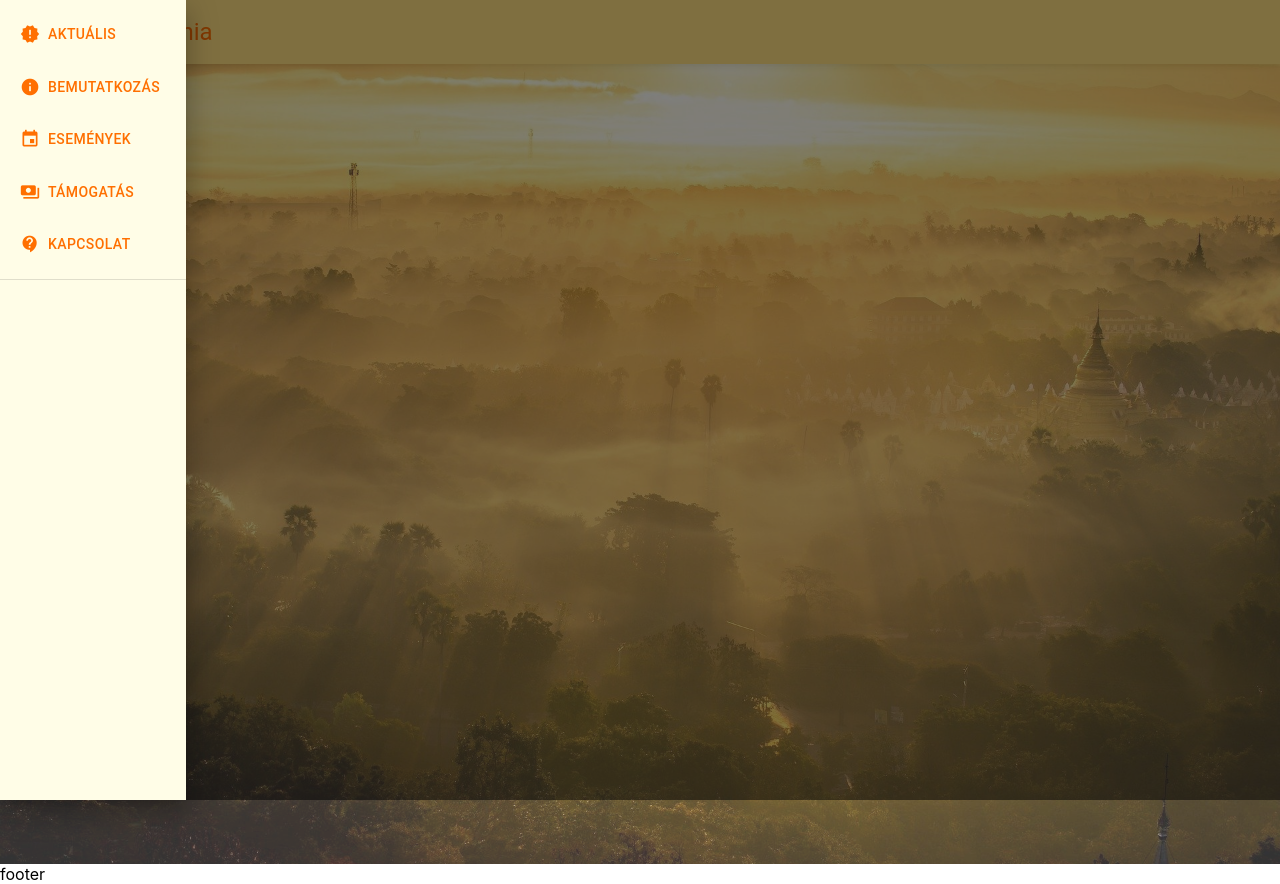
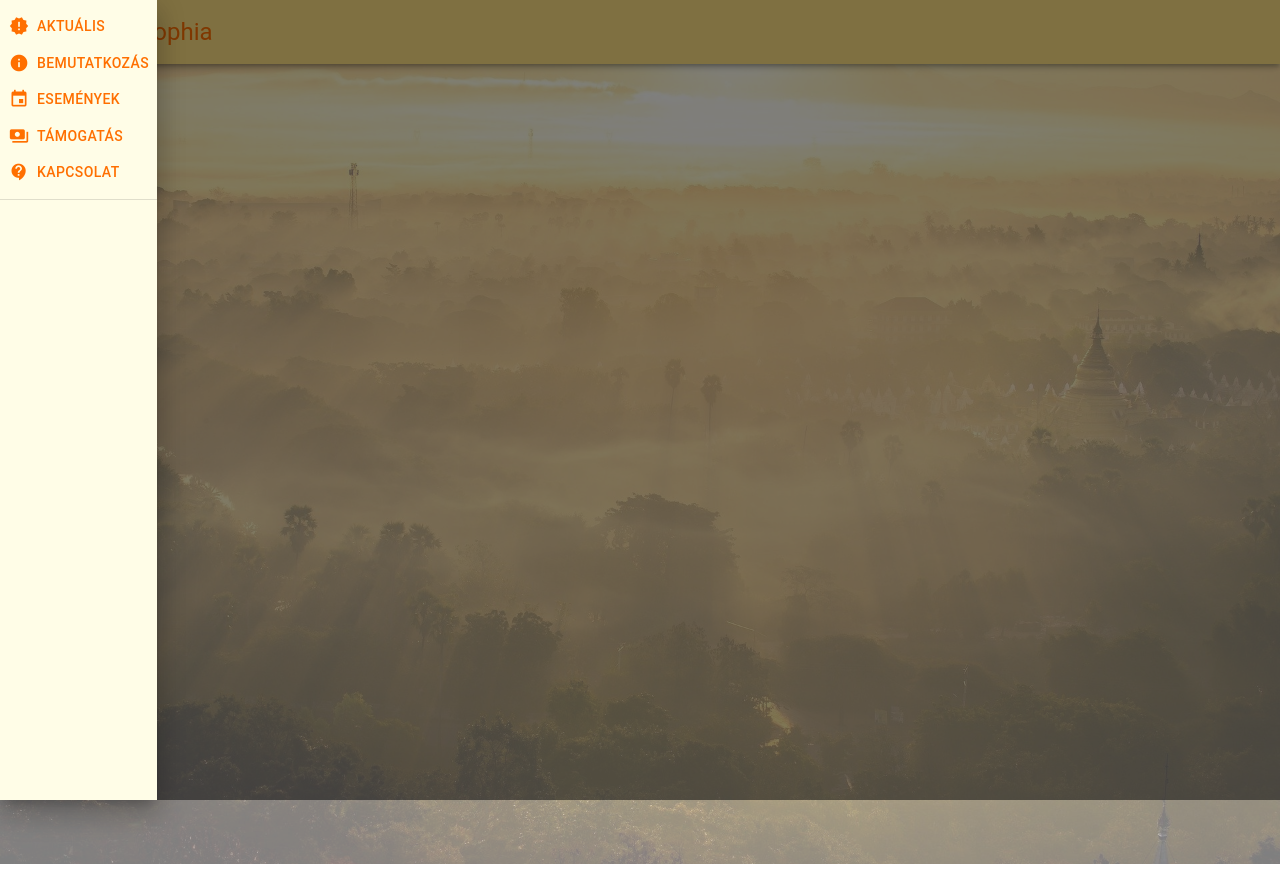
Before and after one commit to molitio/aurum-sophia, a React (Create React App) app in the folder aurum-sophia-frontend/: page / in a window 1280 px wide. Both pictures are taken after a click on the button "menu". After the commit the page ends 800 px from the top, so only its background shows below. Built offline with nearby package versions, Linux system fonts and the light colour scheme.

Commit message:
theme and structure improvements

```diff
--- a/aurum-sophia-frontend/src/App.tsx
+++ b/aurum-sophia-frontend/src/App.tsx
@@ -1,6 +1,5 @@
 import React, { useEffect, useState } from 'react';
 import { Route, Redirect, Switch } from 'react-router-dom';
-import './styles/App.scss';
 import Footer from './components/Footer';
 import Navigation from './components/Navigation';
 import LandingPage from './components/pages/LandingPage';
@@ -15,17 +14,27 @@ const themeCollection = siteThemeCollection;
 function App(): JSX.Element {
     const useStyles = makeStyles(() =>
         createStyles({
-            root: {
-                flexGrow: 1,
-            },
+            root: {},
             appContainer: {
                 display: 'flex',
                 flexDirection: 'column',
+                alignItems: 'stretch',
                 minHeight: '100vh',
-                opacity: 1,
+                width: '100vw',
+            },
+            appContent: {
+                flex: 1,
+                display: 'flex',
+                flexDirection: 'column',
+                alignItems: 'stretch',
             },
         }),
     );
+
+    /* var(--space) var(--space)
+    var(--space)
+    content: '\00a0',
+    */
 
     const pageStyle = useStyles();
 
@@ -39,8 +48,8 @@ function App(): JSX.Element {
         <>
             <ThemeProvider theme={themeCollection.defaultSiteTheme}>
                 <div className={pageStyle.appContainer}>
-                    <div className="app-content">
-                        <Navigation />
+                    <Navigation />
+                    <div className={pageStyle.appContent}>
                         <Switch>
                             <Route exact path="/">
                                 <LandingPage />
--- /dev/null
+++ b/aurum-sophia-frontend/src/components/DefaultPageBackground.tsx
@@ -0,0 +1,34 @@
+import React from 'react';
+import { createStyles, makeStyles } from '@material-ui/core/styles';
+import background from '../images/background.jpg';
+
+function DefaultPageBackground(): JSX.Element {
+    const useStyles = makeStyles(() =>
+        createStyles({
+            root: {
+                flexGrow: 1,
+            },
+            pageBackground: {
+                position: 'fixed',
+                backgroundImage: `url(${background})`,
+                backgroundPosition: 'center',
+                backgroundRepeat: 'no-repeat',
+                backgroundSize: 'cover',
+                minHeight: '100vh',
+                minWidth: '100vw',
+                zIndex: -1,
+                opacity: 0.5,
+            },
+        }),
+    );
+
+    const pageStyle = useStyles();
+
+    return (
+        <>
+            <div className={pageStyle.pageBackground}></div>
+        </>
+    );
+}
+
+export default DefaultPageBackground;
--- a/aurum-sophia-frontend/src/components/Navigation.tsx
+++ b/aurum-sophia-frontend/src/components/Navigation.tsx
@@ -19,11 +19,22 @@ function Navigation(): JSX.Element {
     const useStyles = makeStyles((theme: Theme) =>
         createStyles({
             root: {
-                flexGrow: 1,
+                zIndex: 100,
             },
             menuButton: {
                 marginRight: 2,
                 color: theme.palette.secondary.main,
+            },
+            navLinkButton: {
+                color: theme.palette.secondary.main,
+                width: '100%',
+                height: '100%',
+                justifyContent: 'left',
+                marginLeft: 5,
+            },
+            navListItem: {
+                margin: 0,
+                padding: 0,
             },
             title: {
                 flexGrow: 1,
@@ -69,12 +80,12 @@ function Navigation(): JSX.Element {
             onKeyDown={toggleDrawer(anchor, false)}
         >
             <List>
-                {siteFeatures.map((feature) => (
-                    <div key={feature.id}>
-                        {feature.isNavOption && (
-                            <ListItem button key={feature.id}>
+                {siteFeatures
+                    .filter(({ isNavOption }) => isNavOption)
+                    .map((feature) => (
+                        <ListItem button key={feature.id} className={pageStyle.navListItem}>
                             <Button
-                                    className={pageStyle.menuButton}
+                                className={pageStyle.navLinkButton}
                                 component={RouterLink}
                                 to={feature.path}
                                 startIcon={<Icon>{feature.icon}</Icon>}
@@ -82,8 +93,6 @@ function Navigation(): JSX.Element {
                                 {feature.displayName}
                             </Button>
                         </ListItem>
-                        )}
-                    </div>
                     ))}
             </List>
             <Divider />
--- a/aurum-sophia-frontend/src/components/pages/AboutPage.tsx
+++ b/aurum-sophia-frontend/src/components/pages/AboutPage.tsx
@@ -1,8 +1,10 @@
 import React from 'react';
+import DefaultPageBackground from '../DefaultPageBackground';
 
 function AboutPage(): JSX.Element {
     return (
         <>
+            <DefaultPageBackground />
             <div>about page</div>
         </>
     );
--- a/aurum-sophia-frontend/src/components/pages/ActualsPage.tsx
+++ b/aurum-sophia-frontend/src/components/pages/ActualsPage.tsx
@@ -1,8 +1,10 @@
 import React from 'react';
+import DefaultPageBackground from '../DefaultPageBackground';
 
 function ActualsPage(): JSX.Element {
     return (
         <>
+            <DefaultPageBackground />
             <div>actuals page</div>
         </>
     );
--- a/aurum-sophia-frontend/src/components/pages/ContactPage.tsx
+++ b/aurum-sophia-frontend/src/components/pages/ContactPage.tsx
@@ -1,8 +1,10 @@
 import React from 'react';
+import DefaultPageBackground from '../DefaultPageBackground';
 
 function ContactPage(): JSX.Element {
     return (
         <>
+            <DefaultPageBackground />
             <div>contact page</div>
         </>
     );
--- a/aurum-sophia-frontend/src/components/pages/DonationPage.tsx
+++ b/aurum-sophia-frontend/src/components/pages/DonationPage.tsx
@@ -1,8 +1,10 @@
 import React from 'react';
+import DefaultPageBackground from '../DefaultPageBackground';
 
 function DonationPage(): JSX.Element {
     return (
         <>
+            <DefaultPageBackground />
             <div>donation page</div>
         </>
     );
--- a/aurum-sophia-frontend/src/components/pages/EventsPage.tsx
+++ b/aurum-sophia-frontend/src/components/pages/EventsPage.tsx
@@ -1,8 +1,10 @@
 import React from 'react';
+import DefaultPageBackground from '../DefaultPageBackground';
 
 function EventsPage(): JSX.Element {
     return (
         <>
+            <DefaultPageBackground />
             <div>events page</div>
         </>
     );
--- a/aurum-sophia-frontend/src/components/pages/LandingPage.tsx
+++ b/aurum-sophia-frontend/src/components/pages/LandingPage.tsx
@@ -1,34 +1,11 @@
 import React from 'react';
-import { createStyles, makeStyles } from '@material-ui/core/styles';
-import background from '../../images/background.jpg';
+import DefaultPageBackground from '../DefaultPageBackground';
 
 function LandingPage(): JSX.Element {
-    const useStyles = makeStyles(() =>
-        createStyles({
-            root: {
-                flexGrow: 1,
-            },
-            pageBackground: {
-                backgroundImage: `url(${background})`,
-                backgroundPosition: 'center',
-                backgroundRepeat: 'no-repeat',
-                backgroundSize: 'cover',
-                minHeight: '100vh',
-                opacity: 0.8,
-            },
-            pageContent: {
-                opacity: 1,
-            },
-        }),
-    );
-
-    const pageStyle = useStyles();
-
     return (
         <>
-            <div className={pageStyle.pageBackground}>
-                <div className={pageStyle.pageContent}>Landing page</div>
-            </div>
+            <DefaultPageBackground />
+            <div>Landing page</div>
         </>
     );
 }
--- a/aurum-sophia-frontend/src/components/pages/PageNotFound.tsx
+++ b/aurum-sophia-frontend/src/components/pages/PageNotFound.tsx
@@ -1,8 +1,48 @@
 import React from 'react';
+import { createStyles, makeStyles, Paper, Theme, Typography } from '@material-ui/core';
+
 function PageNotFound(): JSX.Element {
+    const useStyles = makeStyles((theme: Theme) =>
+        createStyles({
+            root: {
+                flex: 1,
+                backgroundColor: theme.palette.background.default,
+                display: 'flex',
+                flexDirection: 'column',
+            },
+            paper: {
+                flex: 1,
+                display: 'flex',
+                flexDirection: 'column',
+                justifyContent: 'center',
+                alignItems: 'center',
+                textAlign: 'center',
+                background: theme.palette.background.paper,
+
+                [theme.breakpoints.up('sm')]: {
+                    marginLeft: '15vw',
+                    marginRight: '15vw',
+                    marginBottom: '10vh',
+                },
+            },
+            pageContent: {
+                color: theme.palette.error.light,
+            },
+        }),
+    );
+
+    const pageStyle = useStyles();
     return (
         <>
-            <div>page not found</div>
+            <div className={pageStyle.root}>
+                <Paper className={pageStyle.paper}>
+                    <div className={pageStyle.pageContent}>
+                        <Typography variant="h5">Ooops, navigációs hiba...</Typography>
+                        <Typography variant="h1">404</Typography>
+                        <Typography variant="h4">Az oldal nem található</Typography>
+                    </div>
+                </Paper>
+            </div>
         </>
     );
 }
--- a/aurum-sophia-frontend/src/styles/App.scss
+++ /dev/null
@@ -1,14 +0,0 @@
-.app-content {
-    flex: 1 0 auto;
-    padding: var(--space) var(--space) 0;
-    width: 100%;
-    opacity: 1;
-}
-
-.app-content:after {
-    content: '\00a0';
-    display: block;
-    margin-top: var(--space);
-    height: 0;
-    visibility: hidden;
-}
```
Also changed, not shown: aurum-sophia-frontend/src/styles/siteThemeCollection.ts (+15 -3 lines). Lines whose indentation alone changed are shown as unchanged.
